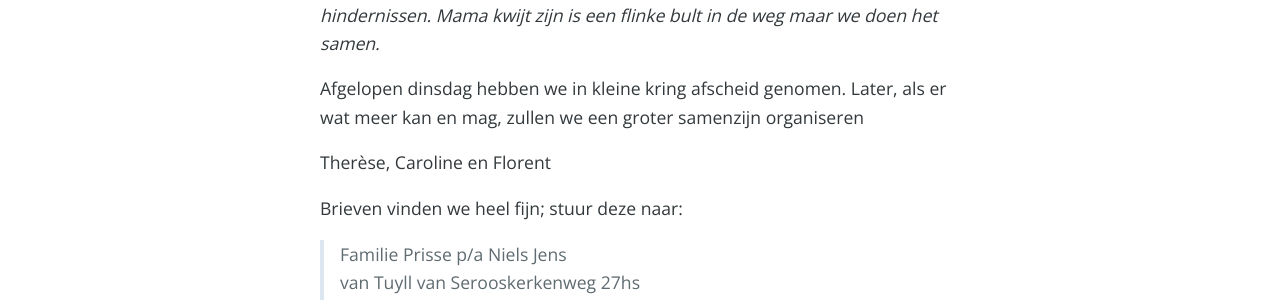
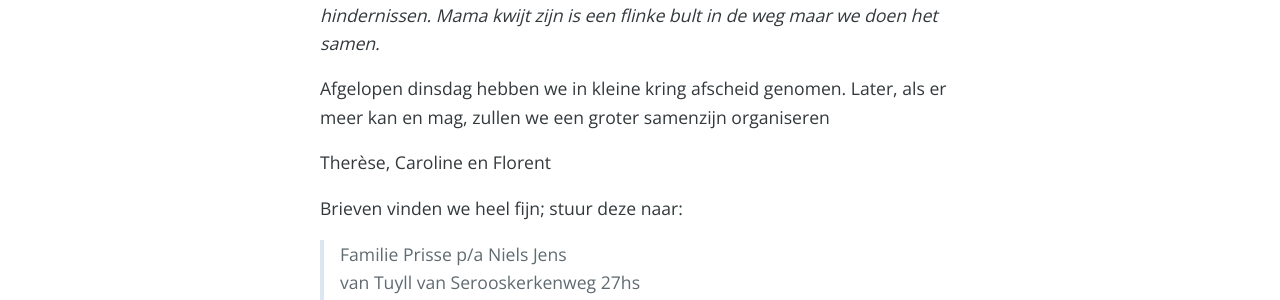
Before and after one commit to fprisse/Weblog, a Jekyll site: the page built from _posts/2020-12-25-louise_post.md, in a window 1280 px wide. Shown: the part 945-1245 px from the top of the page. Built offline with Jekyll 4.4.1, drawn with Linux system fonts in a browser that asks for light colours; nearby versions of some CDN libraries; comment, search, counter and statistics services are not loaded.

Commit message:
wat kan en mag

```diff
--- a/_posts/2020-12-25-louise_post.md
+++ b/_posts/2020-12-25-louise_post.md
@@ -12,7 +12,7 @@ categories: mama
 
 *Jemig, moeder wat heb je het goed gedaan ! Je hebt laten zien hoe mooi de wereld kan zijn en ons geleerd om te gaan met de onvermijdelijke hindernissen. Mama kwijt zijn is een flinke bult in de weg maar we doen het samen.*
 
-Afgelopen dinsdag hebben we in kleine kring afscheid genomen. Later, als er wat meer kan en mag, zullen we een groter samenzijn organiseren
+Afgelopen dinsdag hebben we in kleine kring afscheid genomen. Later, als er meer kan en mag, zullen we een groter samenzijn organiseren
 
 Therèse, Caroline en Florent
 
--- a/louiseprissedonker.html
+++ b/louiseprissedonker.html
@@ -33,7 +33,7 @@
 
 <p>Wij hebben, in verband met Covid-19 maatregelen, in kleine kring afscheid genomen.</p>
 
-<p>Later, als er wat meer kan en mag, zullen we een groter samenzijn organiseren waar we u graag zien en spreken.</p>
+<p>Later, als er meer kan en mag, zullen we een groter samenzijn organiseren waar we u graag zien en spreken.</p>
 
 <p>Wat we heel fijn vinden zijn brieven per post; deze kunnen naar onderstaand adres worden gestuurd.</p>
 
```
Also changed, not shown: louise.md (+1 -1 lines).
